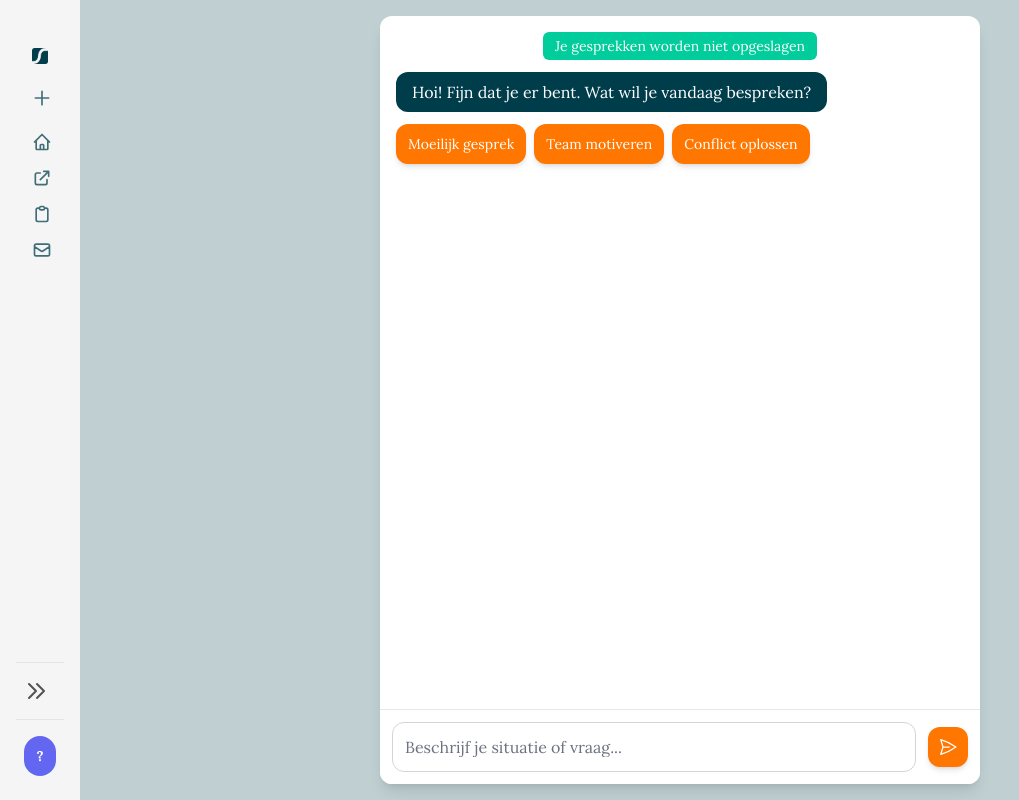
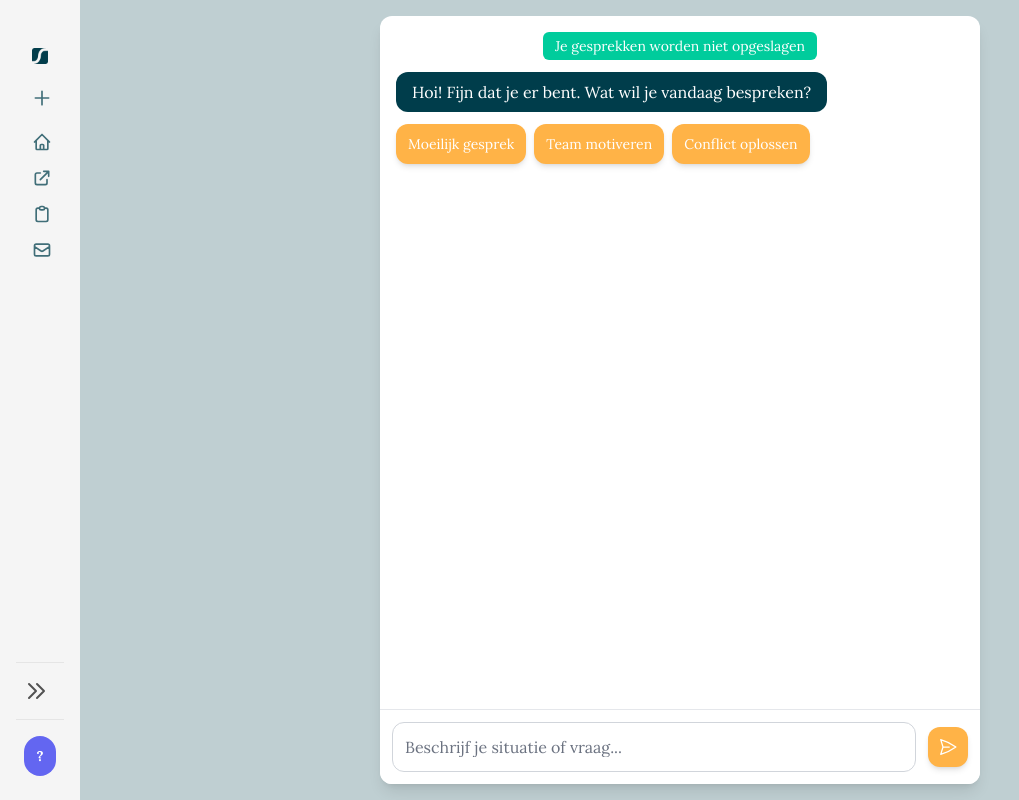
Before and after one commit to ikbenlit/shirleypocket, a SvelteKit app: page /chat in a window 1280 px wide. Shown: the whole page, without its empty margins (0-1019 px from the left). Built offline with nearby package versions, Linux system fonts and the light colour scheme.

Commit message:
Kleuren chatbuttons aangepast naar CTA orange zoals op de home page

```diff
--- a/src/routes/chat/+page.svelte
+++ b/src/routes/chat/+page.svelte
@@ -395,7 +395,7 @@
             {#each casusOpties as casus}
               <button
                 on:click={() => kiesCasus(casus.label)}
-                class="min-h-[40px] rounded-xl bg-[rgb(255,119,0)] px-3 py-2 font-poppins text-xs sm:text-sm font-medium text-white shadow-md hover:bg-[rgb(255,159,51)] transition-colors duration-200 focus:outline-none focus:ring-2 focus:ring-[rgb(255,179,71)] focus:ring-offset-2 w-full sm:w-auto"
+                class="min-h-[40px] rounded-xl bg-cta-orange px-3 py-2 font-poppins text-xs sm:text-sm font-medium text-white shadow-md hover:bg-cta-orange-hover transition-colors duration-200 focus:outline-none focus:ring-2 focus:ring-cta-orange focus:ring-offset-2 w-full sm:w-auto"
                 aria-label="Kies het onderwerp: {casus.label}"
               >
                 {casus.label}
@@ -418,7 +418,7 @@
         />
         <button
           on:click={sendMessage}
-          class="ml-2 sm:ml-3 flex h-9 w-9 sm:h-10 sm:w-10 items-center justify-center rounded-xl bg-[rgb(255,119,0)] text-white shadow-md hover:bg-[rgb(255,159,51)] transition-colors duration-200 focus:outline-none focus:ring-2 focus:ring-[rgb(255,179,71)] focus:ring-offset-2"
+          class="ml-2 sm:ml-3 flex h-9 w-9 sm:h-10 sm:w-10 items-center justify-center rounded-xl bg-cta-orange text-white shadow-md hover:bg-cta-orange-hover transition-colors duration-200 focus:outline-none focus:ring-2 focus:ring-cta-orange focus:ring-offset-2"
           aria-label="Verzend bericht"
           disabled={isTyping || userInput.trim() === ''}
         >
@@ -475,7 +475,7 @@
       <div class="mt-5 sm:mt-6 flex justify-end">
         <button
           on:click={() => showInfoModal = false}
-          class="rounded-xl bg-[rgb(255,119,0)] px-3 sm:px-4 py-2 font-poppins text-xs sm:text-sm font-medium text-white shadow-md hover:bg-[rgb(255,159,51)] transition-colors"
+          class="rounded-xl bg-cta-orange px-3 sm:px-4 py-2 font-poppins text-xs sm:text-sm font-medium text-white shadow-md hover:bg-cta-orange-hover transition-colors duration-300 focus:outline-none focus:ring-2 focus:ring-cta-orange focus:ring-offset-2"
         >
           Sluiten
         </button>
```
